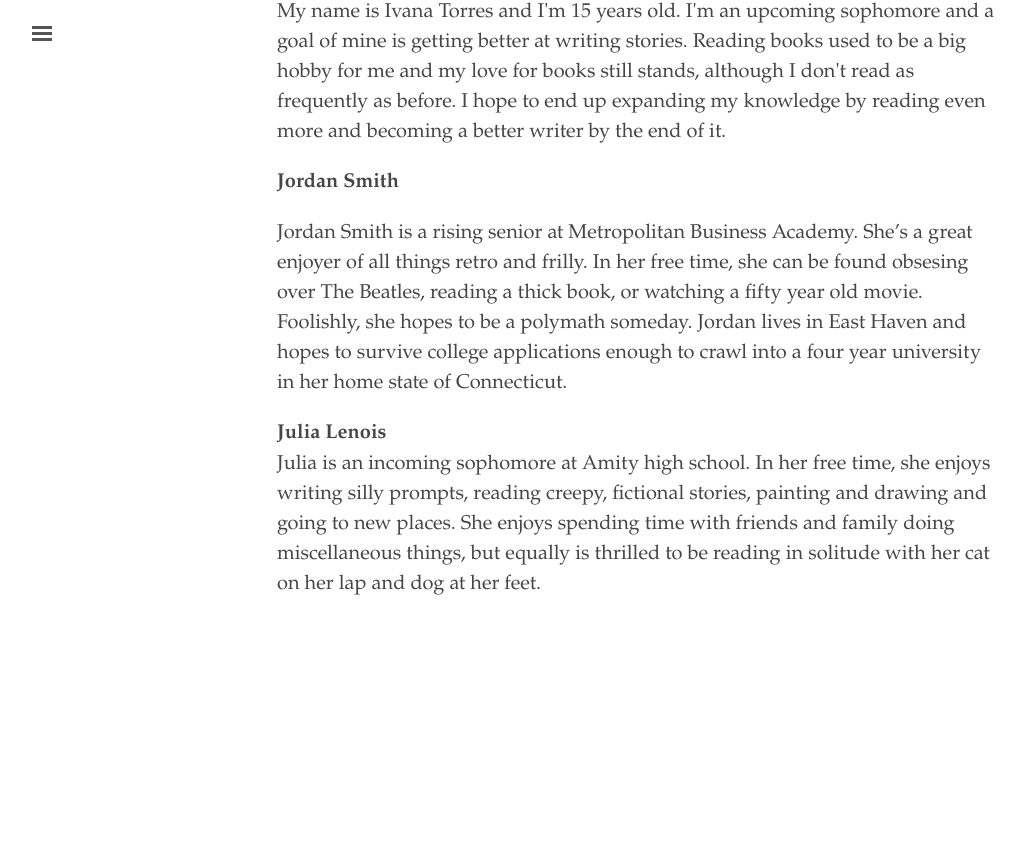
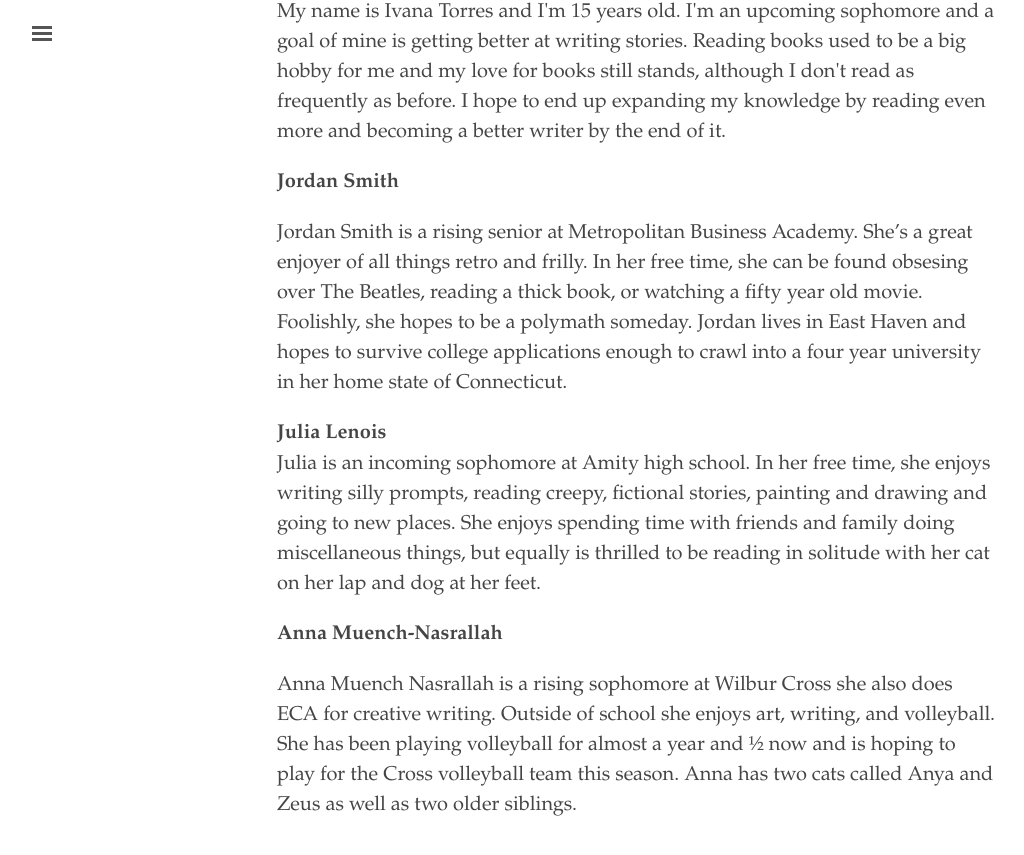
Before and after one commit to ypah-s25/storytelling, a Jekyll site: the page built from info.md, in a window 1280 px wide and 900 px high, scrolled down 967 px. Shown: the top 855 px of the window, without its empty margins (3-1027 px from the left). Built offline with Jekyll 4.4.1, drawn with Linux system fonts in a browser that asks for light colours; before the commit the page ends 1646 px from its top, so only the background shows below that.

Commit message:
Update info.md

```diff
--- a/info.md
+++ b/info.md
@@ -17,3 +17,6 @@ My name is Ivana Torres and I'm 15 years old. I'm an upcoming sophomore and a go
 
 <p><strong>Julia Lenois</strong><br>
 Julia is an incoming sophomore at Amity high school. In her free time, she enjoys writing silly prompts, reading creepy, fictional stories, painting and drawing and going to new places. She enjoys spending time with friends and family doing miscellaneous things, but equally is thrilled to be reading in solitude with her cat on her lap and dog at her feet. </p>
+
+<p><strong>Anna Muench-Nasrallah</strong></p>
+<p>Anna Muench Nasrallah is a rising sophomore at Wilbur Cross she also does ECA for creative writing. Outside of school she enjoys art, writing, and volleyball. She has been playing volleyball for almost a year and ½ now and is hoping to play for the Cross volleyball team this season. Anna has two cats called Anya and Zeus as well as two older siblings.</p>
```
